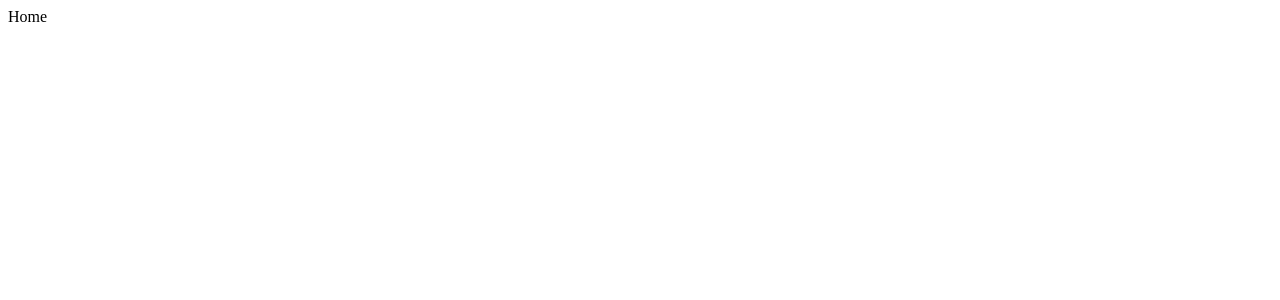
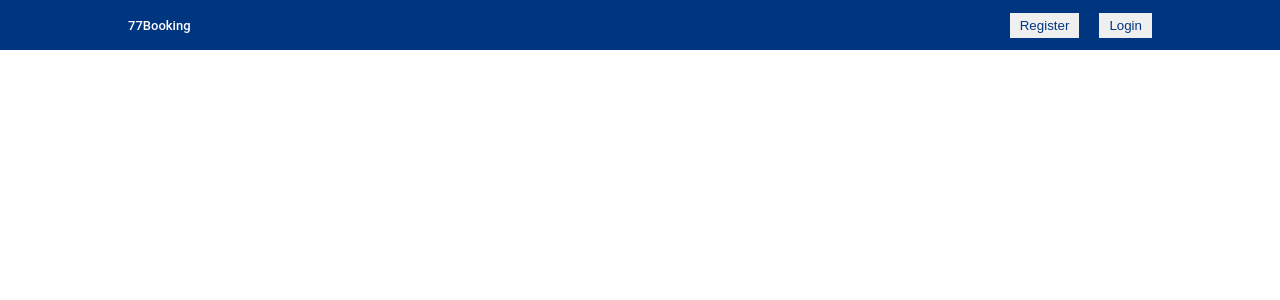
Before and after one commit to TruongDayx2/Booking, a React (Create React App) app in the folder booking/: page / in a window 1280 px wide. Shown: the top 300 px of the page. Built offline with nearby package versions, Linux system fonts and the light colour scheme.

Commit message:
setup sass & navbar

```diff
--- /dev/null
+++ b/booking/src/components/navbar/Navbar.jsx
@@ -0,0 +1,17 @@
+import React from 'react'
+
+const Navbar = () => {
+  return (
+    <div className='navbar'>
+        <div className="navbar__container">
+            <span className="navbar__container__logo">77Booking</span>
+            <div className="navbar__container__navItems">
+                <button className="navbar__container__navItems__navButton">Register</button>
+                <button className="navbar__container__navItems__navButton">Login</button>
+            </div>
+        </div>
+    </div>
+  )
+}
+
+export default Navbar
--- a/booking/src/index.js
+++ b/booking/src/index.js
@@ -1,6 +1,8 @@
 import React from 'react';
 import ReactDOM from 'react-dom/client';
 import App from './App';
+import './sass/index.scss'
+
 
 const root = ReactDOM.createRoot(document.getElementById('root'));
 root.render(
--- a/booking/src/pages/home/Home.jsx
+++ b/booking/src/pages/home/Home.jsx
@@ -1,8 +1,11 @@
 import React from 'react'
+import Navbar from '../../components/navbar/Navbar'
 
 const Home = () => {
   return (
-    <div>Home</div>
+    <div>
+      <Navbar />
+    </div>
   )
 }
 
--- a/booking/src/sass/_variables.scss
+++ b/booking/src/sass/_variables.scss
@@ -1,5 +1,5 @@
 $main-bg: #fff;
-$main-color: #4267b2;
+$main-color: #003580;
 
 $txt-main-color: #000;
 $txt-second-color: #8d8d8d;
--- /dev/null
+++ b/booking/src/sass/components/_navbar.scss
@@ -0,0 +1,31 @@
+.navbar{
+    height: 50px;
+    background-color: $main-color;
+    display: flex;
+    justify-content: center;
+
+    &__container{
+        width: 100%;
+        max-width: 1024px;
+        color: white;
+        display: flex;
+        align-items: center;
+        justify-content: space-between;
+
+        &__logo{
+            font-weight: 500;
+        }
+
+        &__navItems{
+
+
+            &__navButton{
+                margin-left: 20px;
+                border: none;
+                padding: 5px 10px;
+                cursor: pointer;
+                color: $main-color;
+            }
+        }
+    }
+}
--- a/booking/src/sass/index.scss
+++ b/booking/src/sass/index.scss
@@ -1,3 +1,5 @@
 @import "./variables";
 @import "./mixins";
 @import "./base";
+
+@import './components/navbar';
```
